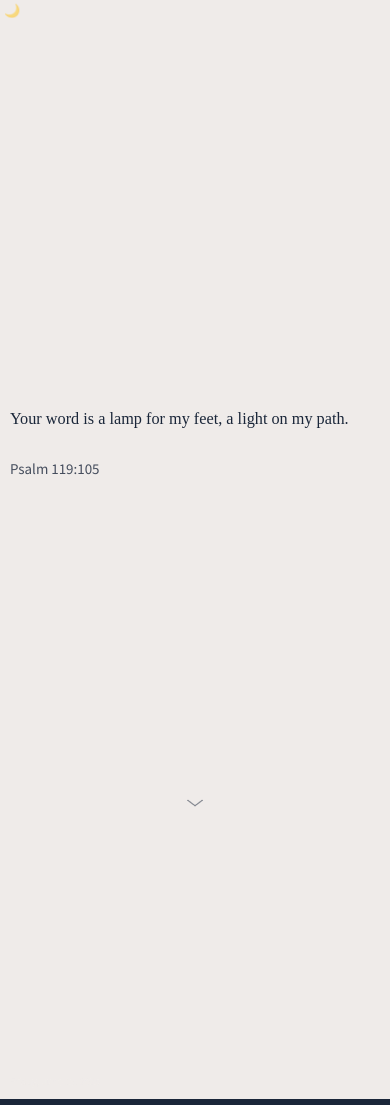
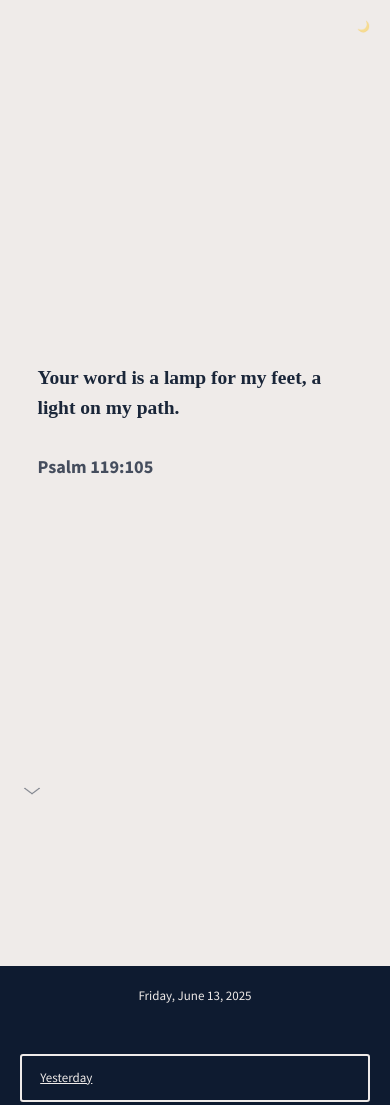
Before and after one commit to mschwar/bible-homepage, a plain HTML site: page index.html in a window 390 px wide. Shown: the top 1105 px of the page. Drawn offline with Linux system fonts and the light colour scheme; a web font is replaced by a local one.

Commit message:
style: minimal bible theme, left-aligned arrow, floating toggle
* Re-themed colours for scripture site; carried over minimal typographic scale.
* Arrows left-justified; citation panel & yesterday arrow spacing synced.
* Floating theme toggle inherits colour variables.

```diff
--- a/css/style.css
+++ b/css/style.css
@@ -1,210 +1,79 @@
-/* css/style.css */
-
-/* Theme Variables */
+/* ------------------ THEME VARIABLES ------------------ */
 :root {
-    --bg-color: rgb(239, 235, 233); /* Cream */
-    --text-color: rgb(26, 38, 57); /* Dark Blue */
-    --text-color-light: rgba(26, 38, 57, 0.8);
-    --text-color-lighter: rgba(26, 38, 57, 0.65);
-
-    --panel-buttons-bg: rgb(26, 38, 57);
-    --panel-buttons-text: rgb(239, 235, 233);
-
-    --panel-info-bg: rgb(62, 74, 97);
-    --panel-info-text: rgb(239, 235, 233);
-
-    --border-color-subtle: rgba(26, 38, 57, 0.15);
-    --button-border-color: var(--panel-buttons-text);
-    --button-active-bg: var(--panel-buttons-text);
-    --button-active-text: var(--panel-buttons-bg);
-    --button-hover-bg: rgba(239, 235, 233, 0.1);
-    --button-hover-text: var(--panel-buttons-text);
-
-    --shadow-color: rgba(0, 0, 0, 0.1);
-    --text-color-info: #3498db;
-    --arrow-filter: invert(0%);
-    --panel-text-rgb: 239, 235, 233; /* For theme toggle rgba */
-    --theme-toggle-icon-color: rgba(var(--panel-text-rgb), 0.55);
-    --theme-toggle-hover-icon-color: var(--panel-info-text);
-    --theme-toggle-hover-bg: rgba(var(--panel-text-rgb), 0.15);
+  --bg:#EFEBE9; --fg:#1A2639; --fg-light:rgba(26,38,57,.8);
+  --panel-bg:#0E1B30; --panel-fg:#EFEBE9;
+  --arrow-filter:invert(0%); --icon:#bbb;
 }
 body.dark-mode {
-    --bg-color: rgb(26, 38, 57);
-    --text-color: rgb(239, 235, 233);
-    --text-color-light: rgba(239, 235, 233, 0.8);
-    --text-color-lighter: rgba(239, 235, 233, 0.65);
-    --panel-buttons-bg: rgb(16, 24, 37);
-    --panel-buttons-text: rgb(219, 215, 213);
-    --panel-info-bg: rgb(42, 54, 77);
-    --panel-info-text: rgb(219, 215, 213);
-    --border-color-subtle: rgba(239, 235, 233, 0.15);
-    --button-active-text: rgb(16,24,37);
-    --button-hover-bg: rgba(219, 215, 213, 0.1);
-    --shadow-color: rgba(0, 0, 0, 0.3);
-    --text-color-info: #5ac8fa;
-    --arrow-filter: invert(100%);
-    --panel-text-rgb: 219, 215, 213;
-    --theme-toggle-icon-color: rgba(var(--panel-text-rgb), 0.55);
-    --theme-toggle-hover-icon-color: var(--panel-info-text);
-    --theme-toggle-hover-bg: rgba(var(--panel-text-rgb), 0.15);
+  --bg:#1A2639; --fg:#EFEBE9; --fg-light:rgba(239,235,233,.8);
+  --panel-bg:#101825; --panel-fg:#DBD7D5; --arrow-filter:invert(100%); --icon:#888;
 }
 
-html, body, div, main, footer, h1, h2, p, a, button {
-    margin: 0; padding: 0; box-sizing: border-box;
-}
-body {
-    background-color: var(--bg-color); color: var(--text-color);
-    font-family: 'Source Sans Pro', sans-serif; font-size: 14px;
-    line-height: 1.6; text-rendering: optimizeLegibility;
-    transition: background-color 0.3s ease, color 0.3s ease;
-    scroll-behavior: smooth;
+/* ------------------ RESET & BASE --------------------- */
+*{margin:0;padding:0;box-sizing:border-box}
+html{scroll-behavior:smooth}
+body{
+  background:var(--bg);color:var(--fg);
+  font-family:'Source Sans Pro',sans-serif;font-size:14px;line-height:1.6;
+  transition:background .3s,color .3s;
 }
 
-/* Quote Jumbotron Area */
-.quote-jumbotron {
-    min-height: 100vh; display: flex; flex-direction: column;
-    justify-content: center; align-items: center;
-    position: relative; width: 100%;
-    padding: 40px 20px;
-    background-color: var(--bg-color);
-    transition: background-color 0.3s ease;
+/* ------------------ FLOATING TOGGLE ------------------ */
+.theme-toggle-floating{
+  position:fixed;top:16px;right:16px;z-index:1000;background:none;border:none;
+  font-size:.8em;color:var(--icon);opacity:.45;padding:4px;cursor:pointer;
+  transition:opacity .25s,transform .2s}
+.theme-toggle-floating:hover{opacity:.85;transform:scale(1.1)}
+.icon-sun{display:none}body.dark-mode .icon-sun{display:inline}
+body.dark-mode .icon-moon{display:none}
+
+/* ------------------ JUMBOTRON ------------------------ */
+.quote-jumbotron{
+  min-height:100vh;display:flex;flex-direction:column;justify-content:center;align-items:center;
+  padding:40px 20px;background:var(--bg)}
+.quote-content-wrapper{max-width:700px;width:90%;text-align:left}
+#quote-text,#quote-text-yesterday{
+  font-family:'Source Serif Pro',serif;font-size:1.5em;line-height:1.55;
+  margin-bottom:1.5em;cursor:pointer}
+#quote-author,#quote-author-yesterday{
+  font-size:1.4em;color:var(--fg-light)}
+/* arrow left */
+.scroll-down-arrow{
+  position:absolute;bottom:5vh;left:20px;opacity:.5;cursor:pointer;transition:opacity .25s}
+.scroll-down-arrow img{width:24px;filter:var(--arrow-filter)}
+.scroll-down-arrow:hover{opacity:.8}
+
+/* ------------------ PANELS --------------------------- */
+.panel-content-constrained{max-width:700px;margin:0 auto;padding:0 20px}
+.panel-citation{padding:2.5vh 0 12vh;text-align:center}
+#quote-source-full{font-size:1.4em;color:var(--fg-light)}
+
+.panel-date{background:var(--panel-bg);color:var(--panel-fg);padding:20px 0;text-align:center}
+.date-text{font-size:1em}
+
+.panel-buttons{background:var(--panel-bg);color:var(--panel-fg)}
+.panel-buttons-yesterday{padding:27px 0}
+.buttons-layout-centered{display:flex;justify-content:center}
+.button{
+  border:2px solid var(--panel-fg);background:transparent;color:var(--panel-fg);
+  padding:.9em 1.4em;font-size:1em;border-radius:3px;min-width:120px;
+  transition:background .25s}
+.button:hover{background:rgba(255,255,255,.1)}
+
+/* ------------------ YESTERDAY ARROW & CITATION ------- */
+.toggle-citation-arrow{
+  margin:12vh 0 0 auto;opacity:.5;cursor:pointer;transition:opacity .25s}
+.toggle-citation-arrow img{width:24px;filter:var(--arrow-filter)}
+.toggle-citation-arrow:hover{opacity:.8}
+.yesterday-citation{
+  font-size:1.4em;color:var(--fg-light);text-align:center;
+  margin:7.5vh auto 12vh;opacity:0;max-height:0;overflow:hidden;
+  transition:opacity .3s,max-height .3s}
+.yesterday-citation.visible{opacity:.9;max-height:5em}
+
+/* ------------------ MOBILE --------------------------- */
+@media(max-width:768px){body{font-size:13.5px}}
+@media(max-width:480px){
+  body{font-size:13px}
+  .buttons-layout-centered{flex-direction:column;gap:10px}
 }
-#yesterday-jumbotron-display {
-    min-height: auto;
-    padding-top: 15vh;
-    padding-bottom: 5vh;
-}
-.quote-content-wrapper {
-    max-width: 700px;
-    width: 90%;
-    text-align: left;
-}
-
-#quote-text, #quote-text-yesterday {
-    font-family: 'Source Serif Pro', serif;
-    font-size: 1.5em;
-    font-weight: 400; line-height: 1.55;
-    margin-bottom: 1.5em;
-    color: var(--text-color); white-space: pre-line;
-    cursor: pointer; transition: color 0.2s ease-out, opacity 0.25s ease-out;
-}
-#quote-text:active, #quote-text-yesterday:active { color: var(--text-color-info); }
-
-.attribution-line { display: flex; align-items: center; }
-#quote-author, #quote-author-yesterday {
-    font-family: 'Source Sans Pro', sans-serif;
-    font-size: 1.3em;
-    font-weight: 400;
-    color: var(--text-color-light);
-    transition: color 0.3s ease, opacity 0.25s ease-out;
-}
-
-.scroll-down-arrow {
-    position: absolute; bottom: 5vh; left: 50%;
-    transform: translateX(-50%); padding: 10px; cursor: pointer;
-    opacity: 0.5; transition: opacity 0.25s ease-in-out, filter 0.3s ease;
-}
-.scroll-down-arrow img { width: 24px; height: auto; filter: var(--arrow-filter); }
-.scroll-down-arrow:hover { opacity: 0.8; }
-.scroll-down-arrow:focus { outline: 2px solid var(--text-color-info); outline-offset: 2px; border-radius: 50%; }
-
-.scrollable-content { width: 100%; }
-
-.panel-content-constrained {
-    max-width: 700px;
-    margin: 0 auto;
-    padding: 0 20px;
-    width: 100%;
-}
-
-.panel-citation {
-    background-color: var(--bg-color); color: var(--text-color);
-    padding-top: 12vh; padding-bottom: 12vh;
-    text-align: center;
-    transition: background-color 0.3s ease, color 0.3s ease;
-}
-
-.panel-buttons {
-    background-color: var(--panel-buttons-bg); color: var(--panel-buttons-text);
-    padding: 60px 0;
-    text-align: center;
-    transition: background-color 0.3s ease, color 0.3s ease;
-}
-.panel-buttons .panel-content-constrained.buttons-layout-centered {
-    max-width: 400px; display: flex; justify-content: center;
-}
-.buttons-container { display: flex; justify-content: space-around; width: 100%; max-width: 300px; }
-.button {
-    border: 2px solid var(--button-border-color); color: var(--panel-buttons-text);
-    background-color: transparent; padding: 0.9em 1.4em; text-decoration: none;
-    font-size: 1em; transition: background-color 0.25s ease-in-out, color 0.25s ease-in-out;
-    text-align: center; border-radius: 3px; font-weight: 400;
-    min-width: 100px;
-}
-.button:hover, .button:focus { background-color: var(--button-hover-bg); color: var(--button-hover-text); outline: none; }
-.button.button-active { background-color: var(--button-active-bg); color: var(--button-active-text); }
-
-.panel-info {
-    background-color: var(--panel-info-bg);
-    color: var(--panel-info-text);
-    padding: calc(60px * 1.61) 0;
-    text-align: center;
-    transition: background-color 0.3s ease, color 0.3s ease;
-}
-.info-panel-title {
-    font-family: 'Source Serif Pro', serif; font-size: 2.2em; font-weight: 600;
-    margin-bottom: 0.4em; line-height: 1.3;
-    display: inline-block; padding: 3px 0;
-}
-.date-text {
-    font-size: 0.8em; color: var(--panel-info-text);
-    line-height: 1.2em;
-}
-.date-text.visible { opacity: 0.85; max-height: 2em; margin-top: 8px; margin-bottom: 10px;}
-
-.theme-toggle-container-subtle { margin: 12px auto 0 auto; width: fit-content; }
-#theme-toggle-button {
-    background: none; border: none; color: var(--theme-toggle-icon-color);
-    font-size: 1.1em; padding: 4px; border-radius: 50%; cursor: pointer;
-    line-height: 1; transition: color 0.25s ease, transform 0.2s ease, background-color 0.25s ease;
-}
-#theme-toggle-button:hover, #theme-toggle-button:focus {
-    color: var(--theme-toggle-hover-icon-color); transform: scale(1.15);
-    background-color: var(--theme-toggle-hover-bg); outline: none;
-}
-.icon-moon { display: var(--icon-moon-display, inline); }
-.icon-sun { display: var(--icon-sun-display, none); }
-body.dark-mode .icon-moon { --icon-moon-display: none; }
-body.dark-mode .icon-sun { --icon-sun-display: inline; }
-
-footer {
-    background-color: var(--bg-color);
-    padding: 30px 0;
-    transition: background-color 0.3s ease;
-}
-
-/* Media Queries (unchanged) */
-@media only screen and (max-width: 768px) {
-    body { font-size: 13.5px; }
-    .quote-jumbotron { padding: 30px 15px; }
-    .quote-content-wrapper { width: 100%; }
-    #quote-text, #quote-text-yesterday { font-size: 1.35em; }
-    #quote-author, #quote-author-yesterday { font-size: 1.2em; }
-    .panel-content-constrained { padding: 0 15px; }
-    .panel-buttons { padding: 45px 0; }
-    .panel-info { padding: calc(45px * 1.61) 0; }
-    .info-panel-title { font-size: 2.0em; }
-    #theme-toggle-button { font-size: 1em; }
-}
-@media only screen and (max-width: 480px) {
-    body { font-size: 13px; }
-    .quote-jumbotron { padding: 20px 10px; }
-    #quote-text, #quote-text-yesterday { font-size: 1.25em; }
-    #quote-author, #quote-author-yesterday { font-size: 1.15em; }
-    .panel-content-constrained { padding: 0 10px; }
-    .panel-buttons { padding: 35px 0; }
-    .buttons-container { flex-direction: column; gap: 10px; max-width: 280px;}
-    .button { width: 100%; }
-    .panel-info { padding: calc(35px * 1.61) 0; }
-    .info-panel-title { font-size: 1.8em; }
-}
```
Also changed, not shown: 1 other file.
